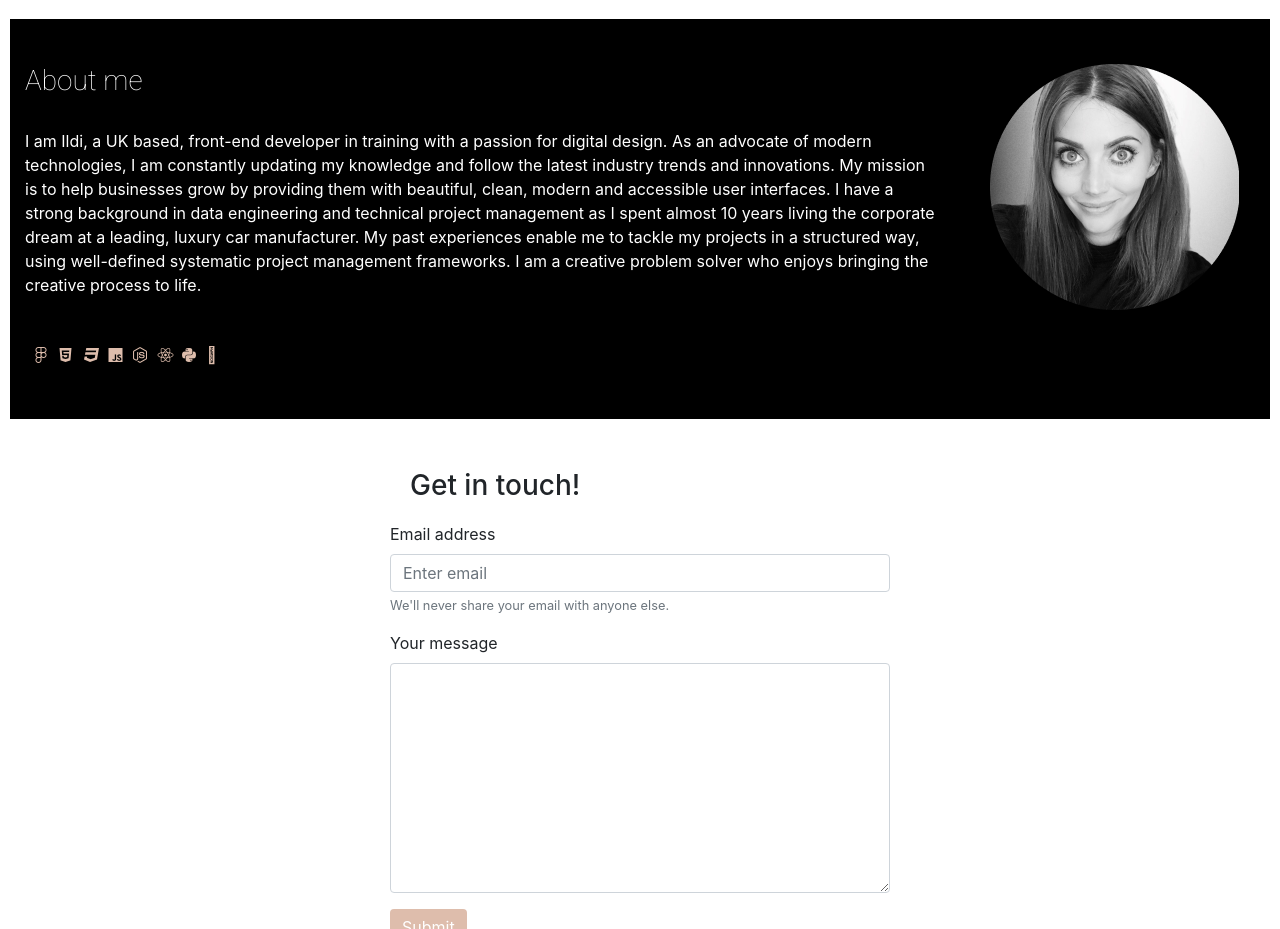
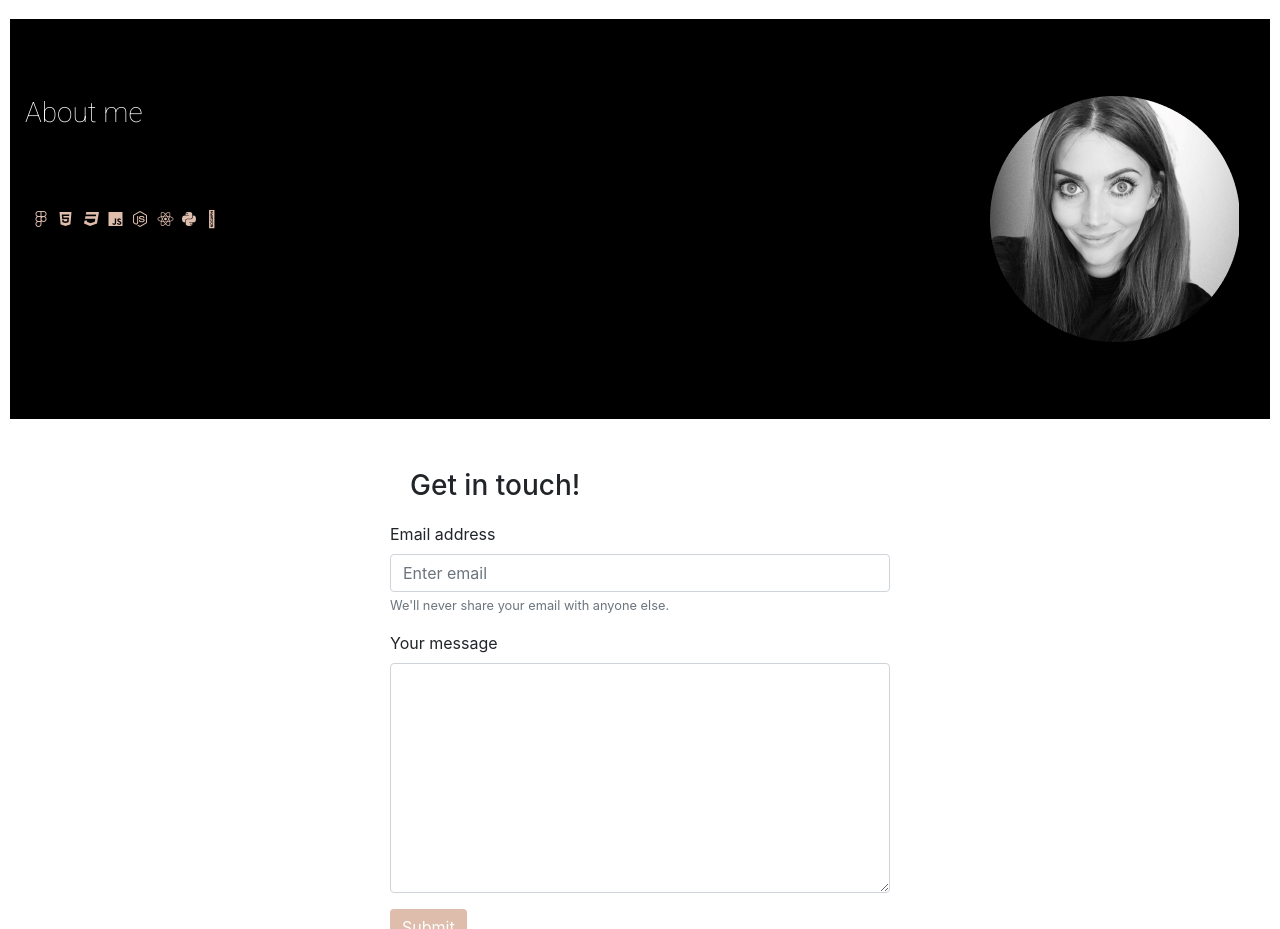
Before and after one commit to IldDtn/BS-portfolio, a plain HTML site: page index.html in a window 1280 px wide. Shown: the part 1840-2769 px from the top of the page. Drawn offline with nearby package versions, Linux system fonts and the light colour scheme; files that its build step writes are made by us from their sources; a web font is replaced by a local one.

Commit message:
Update index.html

```diff
--- a/index.html
+++ b/index.html
@@ -116,13 +116,7 @@
 		<div class="row idd">
 			<div class="col-lg-9 col-md-6">
 			<h3 id="abouti">About me</h3> <br>
-               <p class="bio">I am Ildi, a UK based, front-end developer in training with a passion for digital design.  As an advocate of modern technologies, I am constantly updating my knowledge and follow the latest industry trends and innovations.
-
-				My mission is to help businesses grow by providing them with beautiful, clean, modern and accessible user interfaces.
-
-				I have a strong background in data engineering and technical project management as I spent almost 10 years living the corporate dream at a leading, luxury car manufacturer. My past experiences enable me to tackle my projects in a structured way, using well-defined systematic project management frameworks.
-
-				I am a creative problem solver who enjoys bringing the creative process to life.</p> <br>
+               <p class="bio"></p> <br>
 				<i class="fa-brands fa-figma skills"></i>
 				<i class="fa-brands fa-html5 skills"></i>
 				<i class="fa-brands fa-css3 skills"></i>
```
